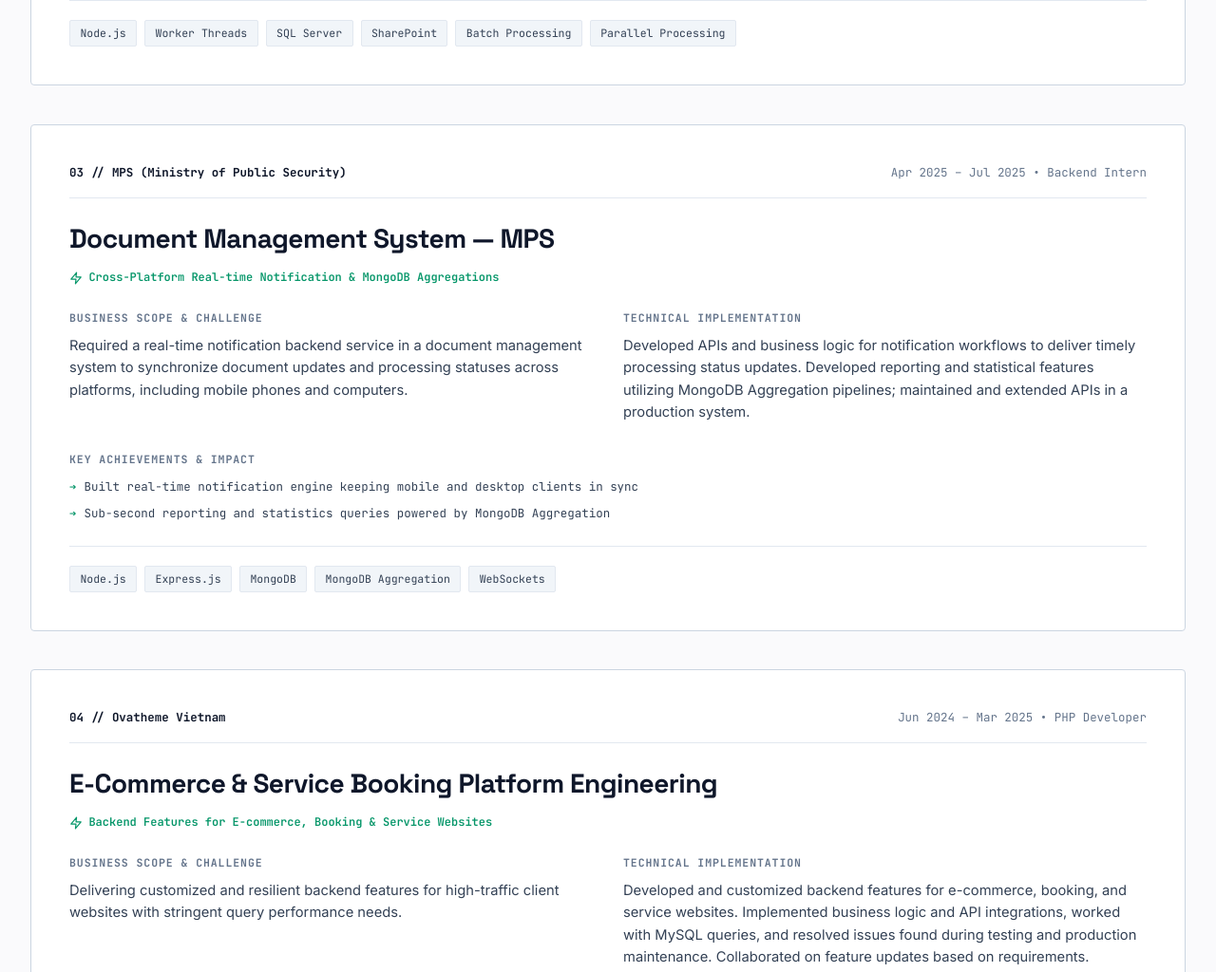
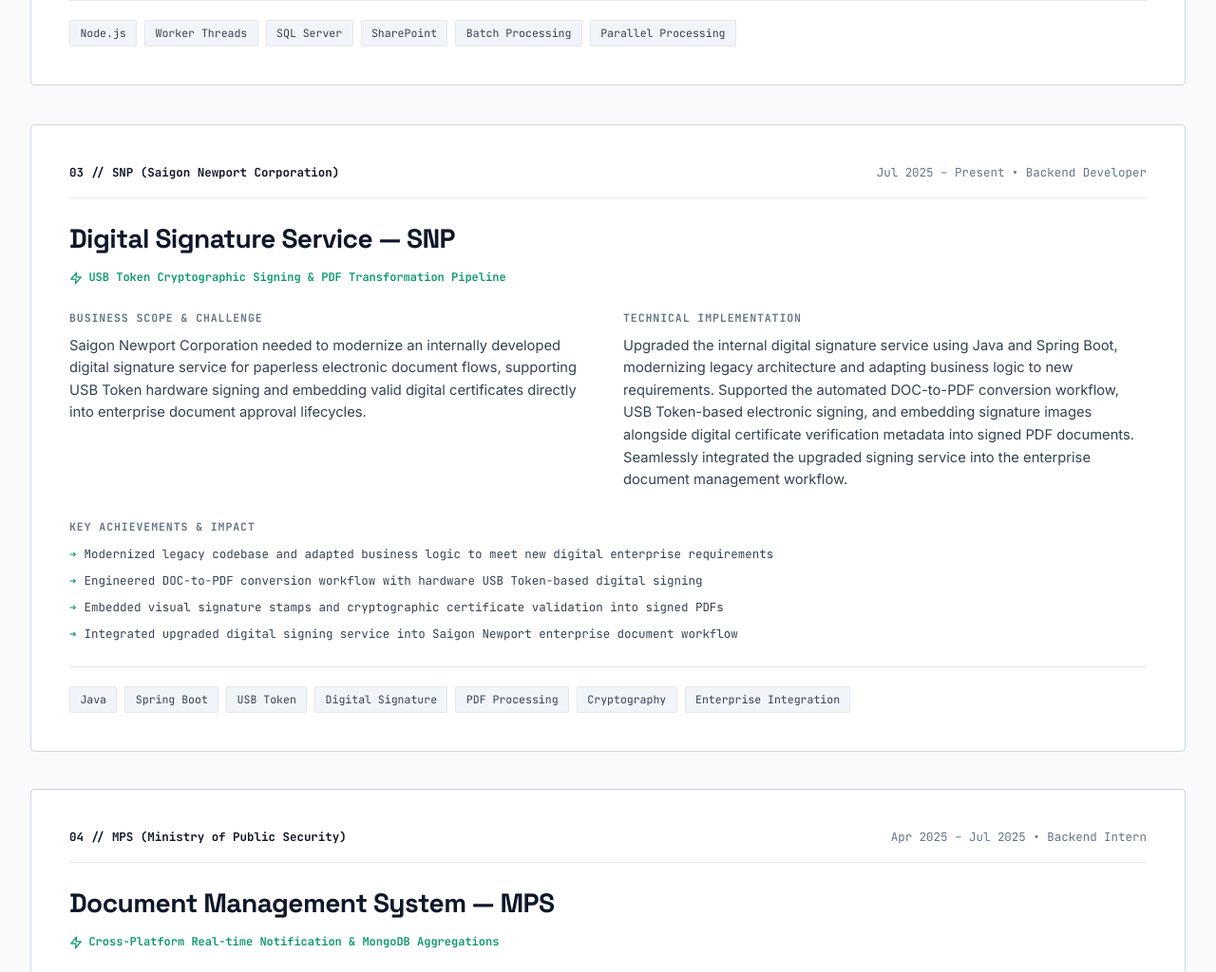
Before and after one commit to tthieu22/portfolio, a website built with Vite: page index.html in a window 1280 px wide. Shown: the part 5320-6344 px from the top of the page at 95% size. Built offline with nearby package versions, Linux system fonts and the light colour scheme; animation ran at ten frames a second.

Commit message:
feat: add SNP Digital Signature Service project from updated CV and sync CV download links

```diff
--- a/index.html
+++ b/index.html
@@ -100,8 +100,8 @@
             </span>
             <span>GITHUB</span>
           </a>
-          <a href="./assets/docs/Tran_Trong_Hieu_Backend_Developer_CV_EN.pdf"
-            download="Tran_Trong_Hieu_Backend_Developer_CV_EN.pdf" id="download-cv-btn" class="btn btn-sm btn-primary"
+          <a href="./assets/docs/Tran_Trong_Hieu_CV.pdf"
+            download="Tran_Trong_Hieu_CV.pdf" id="download-cv-btn" class="btn btn-sm btn-primary"
             target="_blank" rel="noopener">
             <span class="btn-icon" aria-hidden="true">
               <svg viewBox="0 0 24 24" width="14" height="14" fill="none" stroke="currentColor" stroke-width="2"
--- a/src/config/profile-data.ts
+++ b/src/config/profile-data.ts
@@ -26,7 +26,7 @@
       availability: "One month after receiving an official offer",
       avatarUrl: "./assets/images/avatar.jpg",
       avatarCaption: "HANOI, VN / BACKEND DEVELOPER",
-      cvDownloadPath: "./assets/docs/Tran_Trong_Hieu_Backend_Developer_CV_EN.pdf"
+      cvDownloadPath: "./assets/docs/Tran_Trong_Hieu_CV.pdf"
     },
 
     keyMetrics: [
@@ -104,6 +104,25 @@
           "Processed 1M+ documents and tables with 4–5 million records each with transactional safety"
         ],
         architectureSummary: "SharePoint & SQL Sources ➔ Chunk Partition Router ➔ 4x Worker Threads Engine ➔ Transactional SQL Server Writer"
+      },
+      {
+        id: "snp-digital-signature",
+        client: "SNP (Saigon Newport Corporation)",
+        company: "LIFETEX TECHNOLOGY JSC",
+        period: "Jul 2025 – Present",
+        role: "Backend Developer",
+        title: "Digital Signature Service — SNP",
+        highlight: "USB Token Cryptographic Signing & PDF Transformation Pipeline",
+        problem: "Saigon Newport Corporation needed to modernize an internally developed digital signature service for paperless electronic document flows, supporting USB Token hardware signing and embedding valid digital certificates directly into enterprise document approval lifecycles.",
+        solution: "Upgraded the internal digital signature service using Java and Spring Boot, modernizing legacy architecture and adapting business logic to new requirements. Supported the automated DOC-to-PDF conversion workflow, USB Token-based electronic signing, and embedding signature images alongside digital certificate verification metadata into signed PDF documents. Seamlessly integrated the upgraded signing service into the enterprise document management workflow.",
+        techStack: ["Java", "Spring Boot", "USB Token", "Digital Signature", "PDF Processing", "Cryptography", "Enterprise Integration"],
+        metrics: [
+          "Modernized legacy codebase and adapted business logic to meet new digital enterprise requirements",
+          "Engineered DOC-to-PDF conversion workflow with hardware USB Token-based digital signing",
+          "Embedded visual signature stamps and cryptographic certificate validation into signed PDFs",
+          "Integrated upgraded digital signing service into Saigon Newport enterprise document workflow"
+        ],
+        architectureSummary: "DOC Intake ➔ Java DOC-to-PDF Converter ➔ USB Token Signing Module ➔ Certified PDF Output ➔ Enterprise Document System"
       },
       {
         id: "mps-doc-system",
@@ -211,11 +230,11 @@
       },
       {
         category: "Architecture & Processing",
-        items: ["Microservices", "Modular Monolith", "API Gateway", "Event-driven Architecture", "Worker Threads", "Batch & Parallel Processing", "Tauri Desktop"]
+        items: ["Microservices", "Modular Monolith", "API Gateway", "Event-driven Architecture", "Worker Threads", "Batch & Parallel Processing", "PDF Processing (DOC-to-PDF)", "Tauri Desktop"]
       },
       {
         category: "Workflow & Security",
-        items: ["Camunda BPMN", "RBAC", "ABAC", "OAuth2", "JWT", "Audit Logging", "Optimistic Locking"]
+        items: ["Camunda BPMN", "Digital Signature (USB Token)", "RBAC", "ABAC", "OAuth2", "JWT", "Audit Logging", "Optimistic Locking"]
       },
       {
         category: "Real-time & AI Integration",
@@ -381,7 +400,7 @@
       availability: "Sẵn sàng nhận việc 1 tháng sau khi nhận được offer chính thức",
       avatarUrl: "./assets/images/avatar.jpg",
       avatarCaption: "HÀ NỘI, VN / BACKEND DEVELOPER",
-      cvDownloadPath: "./assets/docs/Tran_Trong_Hieu_Backend_Developer_CV_EN.pdf"
+      cvDownloadPath: "./assets/docs/Tran_Trong_Hieu_CV.pdf"
     },
 
     keyMetrics: [
@@ -459,6 +478,25 @@
           "Xử lý thành công hơn 1 triệu tài liệu và 4–5 triệu bản ghi/bảng"
         ],
         architectureSummary: "Nguồn SharePoint & SQL ➔ Phân Vùng Dữ Liệu ➔ 4x Worker Threads ➔ SQL Server Writer"
+      },
+      {
+        id: "snp-digital-signature",
+        client: "SNP (Tổng công ty Tân Cảng Sài Gòn)",
+        company: "LIFETEX TECHNOLOGY JSC",
+        period: "07/2025 – Hiện tại",
+        role: "Backend Developer",
+        title: "Dịch Vụ Chữ Ký Số — SNP",
+        highlight: "Ký Số Điện Tử USB Token & Luồng Chuyển Đổi Tài Liệu PDF",
+        problem: "Tổng công ty Tân Cảng Sài Gòn cần nâng cấp dịch vụ ký số nội bộ cho quy trình văn bản điện tử không giấy tờ, hỗ trợ ký số an toàn bằng thiết bị phần cứng USB Token, nhúng chứng thư số và tích hợp trực tiếp vào quy trình phê duyệt văn bản doanh nghiệp.",
+        solution: "Tham gia nâng cấp dịch vụ ký số do nội bộ tự phát triển bằng Java và Spring Boot, tái cấu trúc mã nguồn cũ và điều chỉnh logic nghiệp vụ theo yêu cầu mới. Hỗ trợ xây dựng quy trình chuyển đổi tài liệu DOC sang PDF và ký số văn bản điện tử qua thiết bị USB Token. Nhúng hình ảnh chữ ký và thông tin chứng thư số vào tệp PDF đã ký, đồng thời tích hợp dịch vụ ký số nâng cấp vào quy trình quản lý văn bản doanh nghiệp.",
+        techStack: ["Java", "Spring Boot", "USB Token", "Chữ Ký Số", "Xử Lý PDF", "Chứng Thư Số", "Tích Hợp Hệ Thống"],
+        metrics: [
+          "Hiện đại hóa dịch vụ ký số nội bộ, chuẩn hóa mã nguồn cũ và đáp ứng yêu cầu nghiệp vụ mới",
+          "Hỗ trợ quy trình chuyển đổi DOC sang PDF và ký số điện tử dựa trên thiết bị phần cứng USB Token",
+          "Nhúng hình ảnh chữ ký và thông tin chứng thư số hợp lệ vào tệp PDF tài liệu",
+          "Tích hợp ổn định dịch vụ ký số vào luồng quản lý và ban hành văn bản doanh nghiệp"
+        ],
+        architectureSummary: "Văn Bản Gốc (DOC) ➔ Bộ Chuyển Đổi PDF ➔ Module Ký Số USB Token & Chứng Thư Số ➔ Tệp PDF Hoàn Tất Ký ➔ Hệ Thống Quản Lý Văn Bản SNP"
       },
       {
         id: "mps-doc-system",
@@ -566,11 +604,11 @@
       },
       {
         category: "Kiến Trúc & Xử Lý",
-        items: ["Microservices", "Modular Monolith", "API Gateway", "Event-driven Architecture", "Worker Threads", "Batch & Song song", "Tauri Desktop"]
+        items: ["Microservices", "Modular Monolith", "API Gateway", "Event-driven Architecture", "Worker Threads", "Batch & Song song", "Xử lý chuyển đổi DOC sang PDF", "Tauri Desktop"]
       },
       {
         category: "Quy Trình & Bảo Mật",
-        items: ["Camunda BPMN", "RBAC", "ABAC", "OAuth2", "JWT", "Audit Logging", "Optimistic Locking"]
+        items: ["Camunda BPMN", "Chữ ký số (USB Token)", "RBAC", "ABAC", "OAuth2", "JWT", "Audit Logging", "Optimistic Locking"]
       },
       {
         category: "Thời Gian Thực & Tích Hợp AI",
--- a/src/main.ts
+++ b/src/main.ts
@@ -280,7 +280,7 @@
   const cvBtn = document.getElementById('download-cv-btn') as HTMLAnchorElement | null;
   if (cvBtn) {
     cvBtn.href = personalInfo.cvDownloadPath;
-    cvBtn.download = 'Tran_Trong_Hieu_Backend_Developer_CV_EN.pdf';
+    cvBtn.download = 'Tran_Trong_Hieu_CV.pdf';
     cvBtn.target = '_blank';
     cvBtn.rel = 'noopener';
   }
```
Also changed, not shown: 2 other files.
